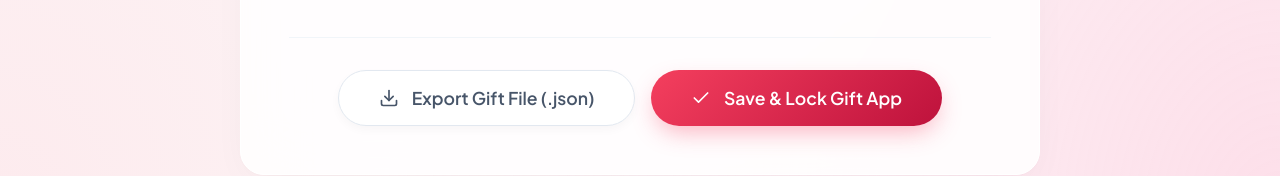
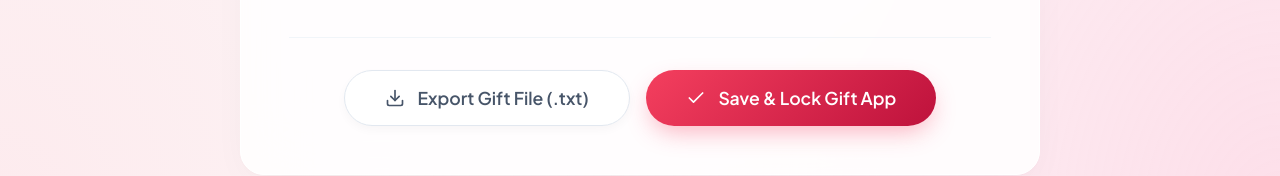
Before and after one commit to mijanur1314/birthday-template, a React (Vite) app: page / in a window 1280 px wide. Shown: the part 1448-1624 px from the top of the page. Built offline with nearby package versions, Linux system fonts and the light colour scheme; a web font is replaced by a local one.

Commit message:
fix: Prevent UI freeze during large file export, change export format to .txt for better Android visibility, and add fallback alerts

```diff
--- a/src/components/SetupMode.jsx
+++ b/src/components/SetupMode.jsx
@@ -6,6 +6,7 @@ import '../styles/setup.css';
 export default function SetupMode() {
   const { data, saveData } = useAppData();
   const [activeTab, setActiveTab] = useState('instructions');
+  const [isExporting, setIsExporting] = useState(false);
   const [formData, setFormData] = useState(data || {
     partnerName: "",
     cakeAge: "23",
@@ -21,12 +22,15 @@ export default function SetupMode() {
     saveData(formData, true);
   };
 
-  const handleExport = async () => {
+  const handleExport = () => {
+    setIsExporting(true);
+    setTimeout(async () => {
+      try {
         const jsonString = JSON.stringify(formData);
-    const blob = new Blob([jsonString], { type: "application/json" });
-    const file = new File([blob], "birthday_gift.json", { type: "application/json" });
+        const blob = new Blob([jsonString], { type: "text/plain" });
+        const file = new File([blob], "birthday_gift.txt", { type: "text/plain" });
 
-    // Try native sharing first (works great on mobile/Android/iOS)
+        let shared = false;
         if (navigator.canShare && navigator.canShare({ files: [file] })) {
           try {
             await navigator.share({
@@ -34,21 +38,29 @@ export default function SetupMode() {
               title: 'Birthday Gift Data',
               text: 'Here is the custom birthday gift data file!'
             });
-        return; // Successfully shared/saved natively
+            shared = true;
           } catch (err) {
-        console.log("Share cancelled or failed, falling back to download", err);
+            console.log("Share failed, falling back", err);
           }
         }
 
-    // Fallback to traditional browser download
+        if (!shared) {
           const url = URL.createObjectURL(blob);
           const downloadAnchorNode = document.createElement('a');
           downloadAnchorNode.setAttribute("href", url);
-    downloadAnchorNode.setAttribute("download", "birthday_gift.json");
+          downloadAnchorNode.setAttribute("download", "birthday_gift.txt");
           document.body.appendChild(downloadAnchorNode);
           downloadAnchorNode.click();
           downloadAnchorNode.remove();
           URL.revokeObjectURL(url);
+
+          alert("File saved as 'birthday_gift.txt'!\n\nPlease check your phone's 'Downloads' folder. If you can't find it, look for 'txt' files.");
+        }
+      } catch (e) {
+        alert("Failed to export! If you added a video, it might be too large. Try removing the video.");
+      }
+      setIsExporting(false);
+    }, 100);
   };
 
   const fileInputRef = useRef(null);
@@ -611,8 +623,8 @@ export default function SetupMode() {
         )}
 
         <div className="setup-buttons">
-          <button className="save-lock-btn secondary" onClick={handleExport}>
-            <Download size={20} /> Export Gift File (.json)
+          <button className="save-lock-btn secondary" onClick={handleExport} disabled={isExporting}>
+            <Download size={20} /> {isExporting ? "Exporting... Please wait" : "Export Gift File (.txt)"}
           </button>
 
           <button className="save-lock-btn" onClick={handleSave}>
```
Lines whose indentation alone changed are shown as unchanged.
